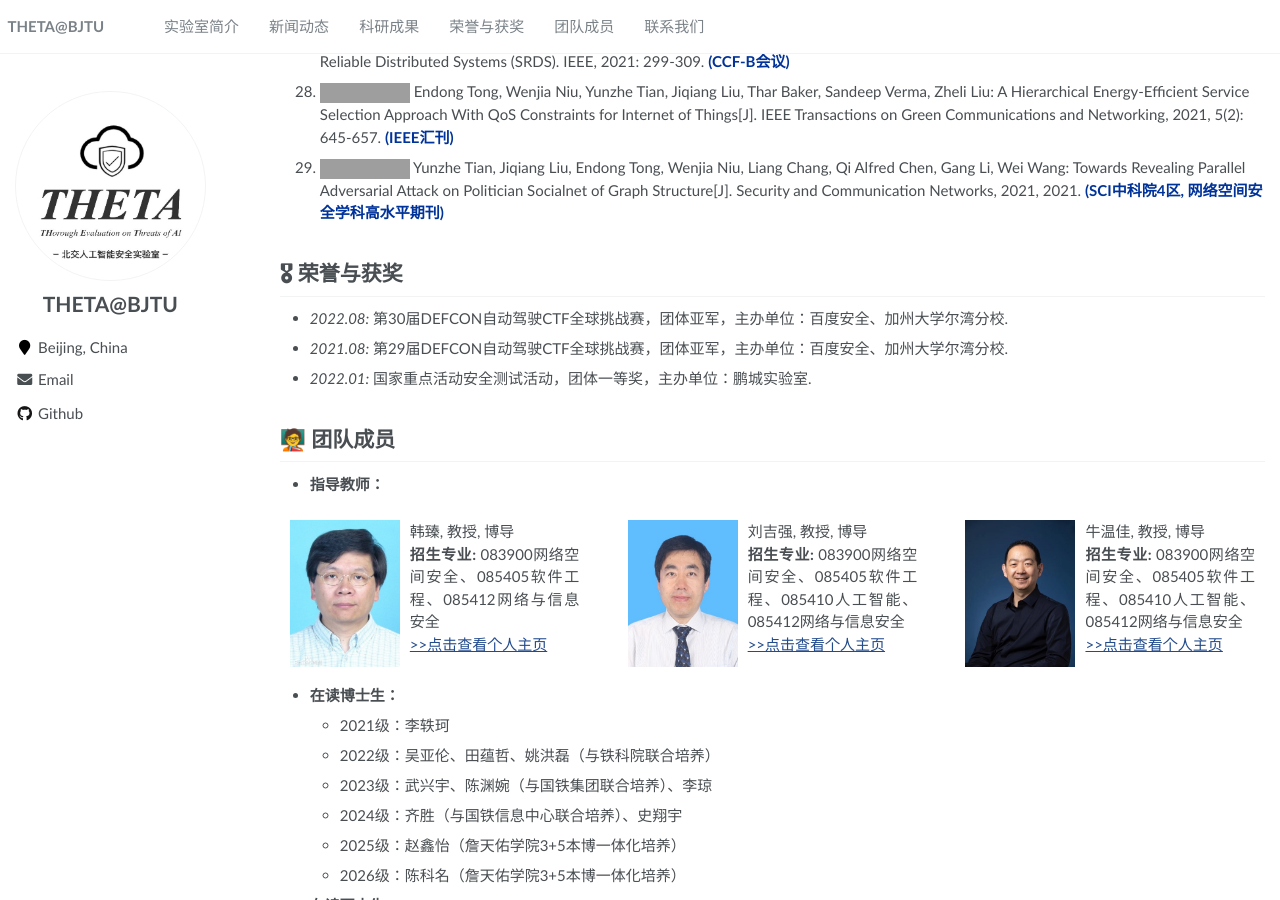
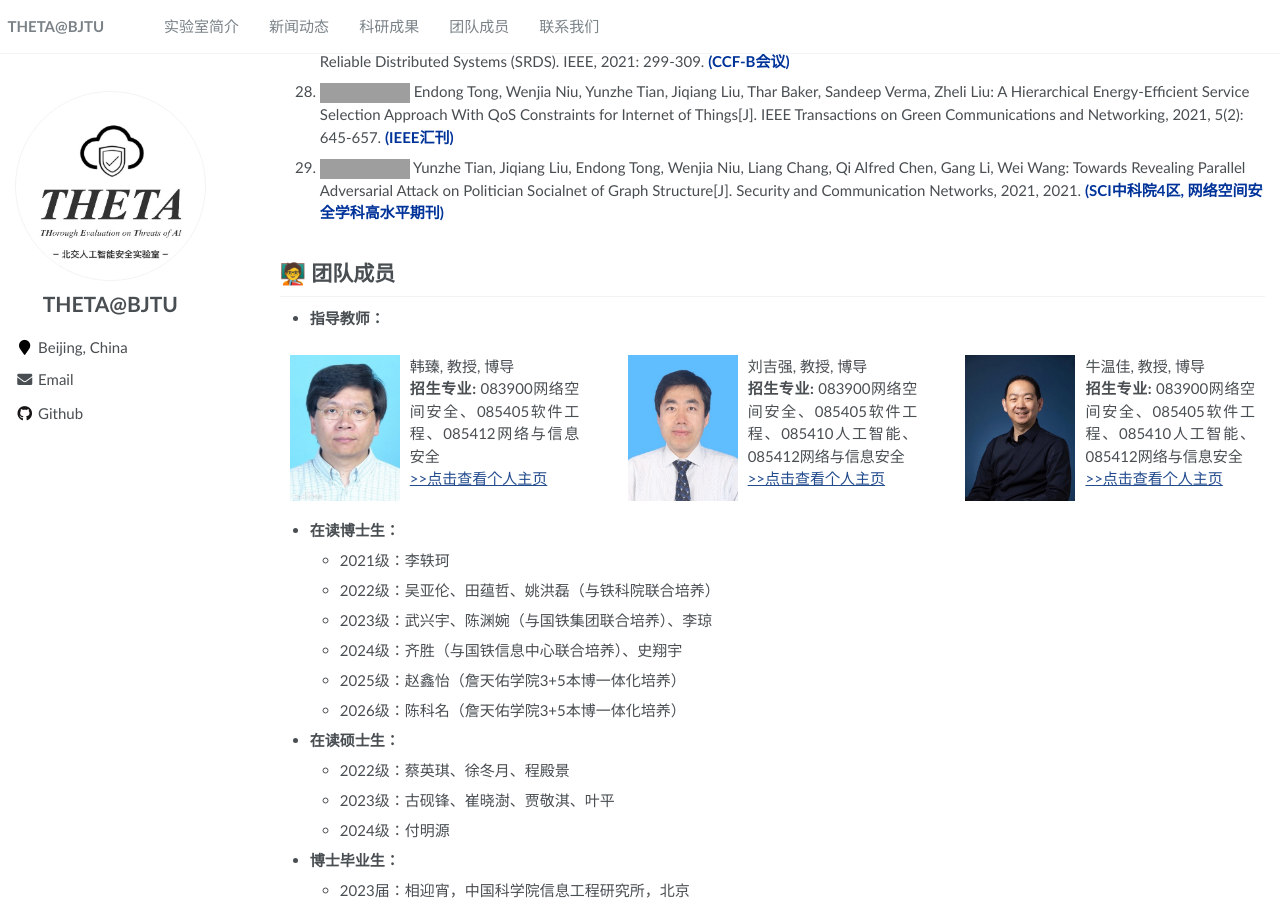
Before and after one commit to xiaoshu1221/Zhangruoyang.github.io, a Jekyll site: the page built from _pages/about.md, in a window 1280 px wide and 900 px high, scrolled down 4064 px. Built offline with Jekyll 4.4.1, drawn with Linux system fonts in a browser that asks for light colours; grey boxes are pictures that could not be loaded.

Commit message:
隐藏获奖信息

```diff
--- a/_data/navigation.yml
+++ b/_data/navigation.yml
@@ -15,8 +15,8 @@ main:
   - title: "科研成果"
     url: "#Publications"
 
-  - title: "荣誉与获奖"
-    url: "#Honor-and-Reward"
+  # - title: "荣誉与获奖"
+    # url: "#Honor-and-Reward"
 
   - title: "团队成员"
     url: "#Members"
--- a/_pages/about.md
+++ b/_pages/about.md
@@ -131,12 +131,7 @@ redirect_from:
 28. <img src="https://img.shields.io/badge/TGCN-2021-blue?style=flat-square"> Endong Tong, Wenjia Niu, Yunzhe Tian, Jiqiang Liu, Thar Baker, Sandeep Verma, Zheli Liu: A Hierarchical Energy-Efficient Service Selection Approach With QoS Constraints for Internet of Things[J]. IEEE Transactions on Green Communications and Networking, 2021, 5(2): 645-657. <b><font color="#003399">(IEEE汇刊)</font></b>
 29. <img src="https://img.shields.io/badge/SCN-2021-blue?style=flat-square"> Yunzhe Tian, Jiqiang Liu, Endong Tong, Wenjia Niu, Liang Chang, Qi Alfred Chen, Gang Li, Wei Wang: Towards Revealing Parallel Adversarial Attack on Politician Socialnet of Graph Structure[J]. Security and Communication Networks, 2021, 2021. <b><font color="#003399">(SCI中科院4区, 网络空间安全学科高水平期刊)</font></b>
 
-<span class='anchor' id='Honor-and-Reward'></span>
 
-# 🎖 荣誉与获奖
-- *2022.08:* 第30届DEFCON自动驾驶CTF全球挑战赛，团体亚军，主办单位：百度安全、加州大学尔湾分校.
-- *2021.08:* 第29届DEFCON自动驾驶CTF全球挑战赛，团体亚军，主办单位：百度安全、加州大学尔湾分校.
-- *2022.01:* 国家重点活动安全测试活动，团体一等奖，主办单位：鹏城实验室.
 
 <span class='anchor' id='Members'></span>
 
```
